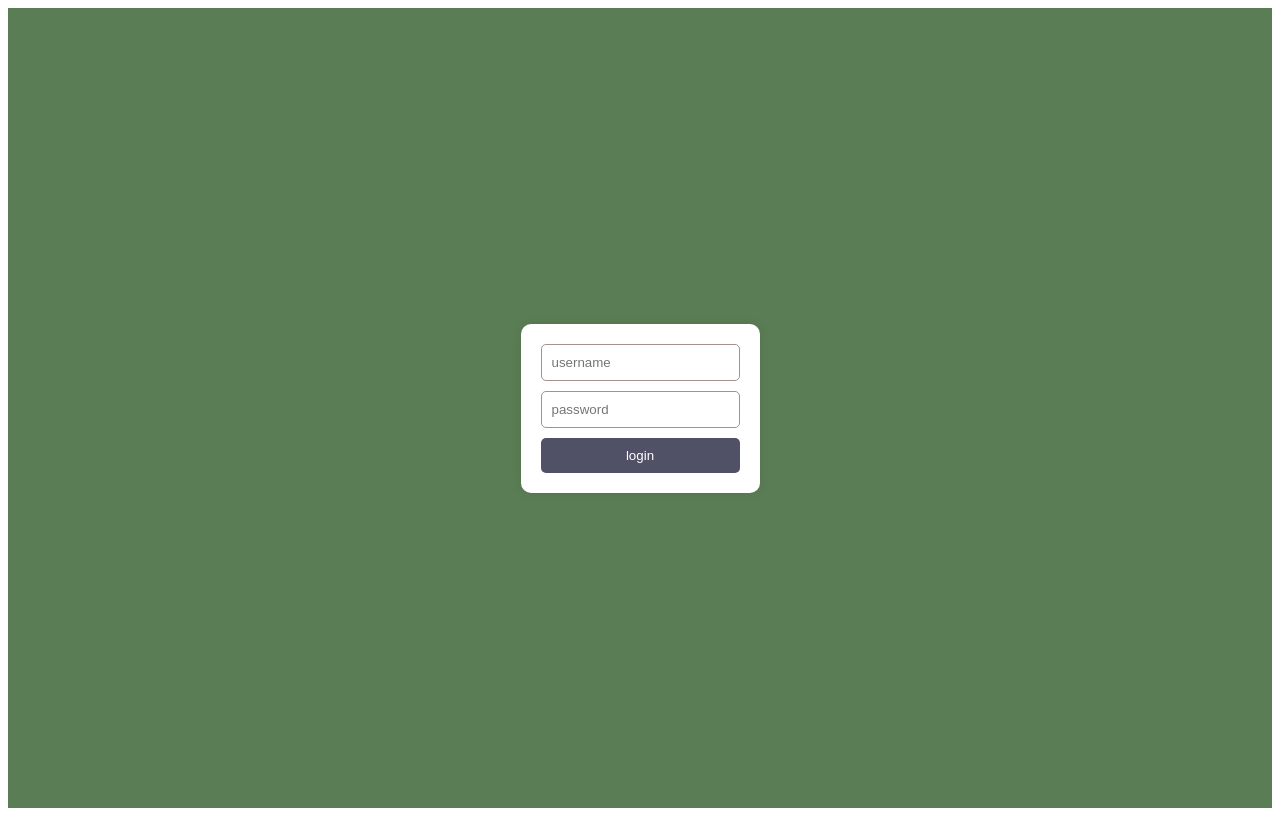
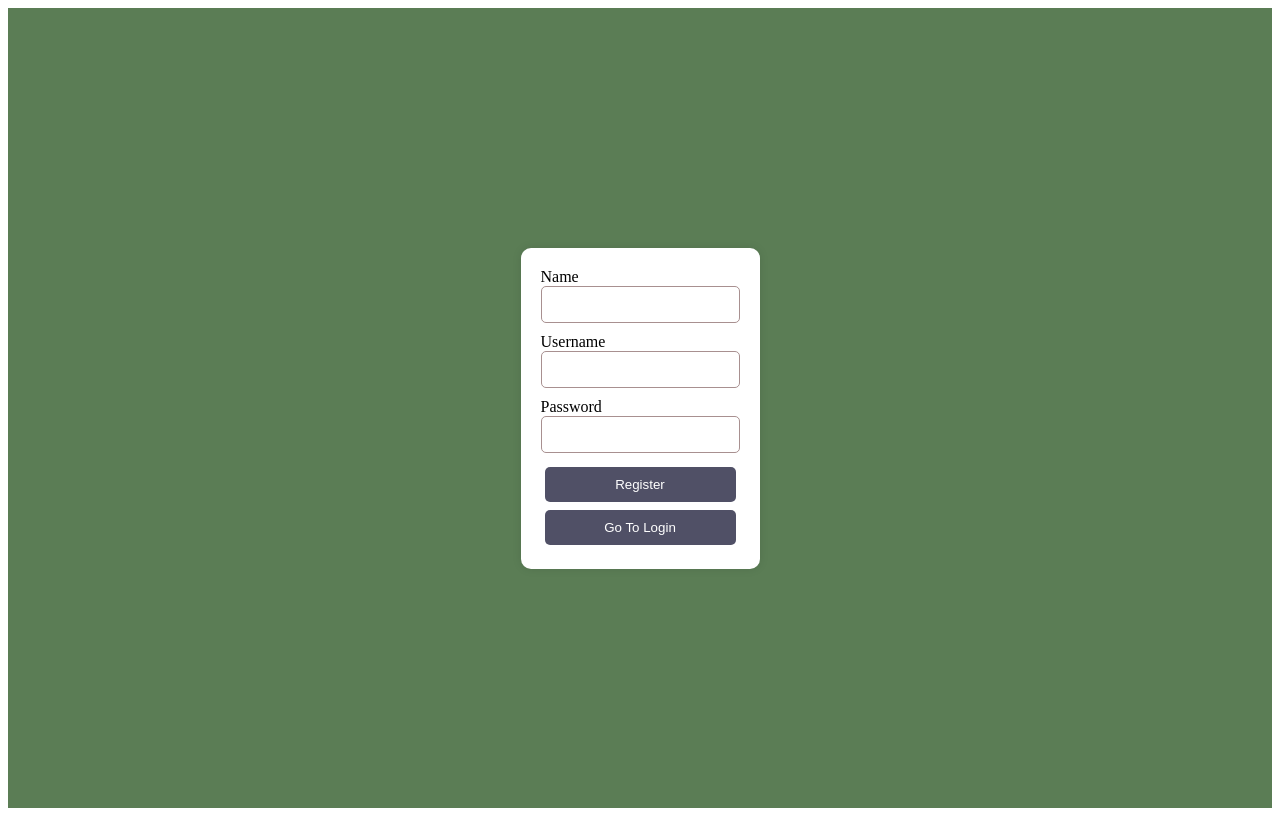
Before and after one commit to Lebussy/ChatApplication, a React (Vite) app in the folder frontend/: page / in a window 1280 px wide. Built offline with nearby package versions, Linux system fonts and the light colour scheme.

Commit message:
Adds a registration form to the button

```diff
--- a/frontend/src/App.jsx
+++ b/frontend/src/App.jsx
@@ -1,6 +1,7 @@
 import ChatRoom from './components/Chatroom.jsx'
 import Login from './components/Login.jsx'
 import Notification from './components/Notification.jsx'
+import UserRegistration from './components/UserRegistration.jsx'
 import { useEffect, useState } from 'react'
 
 import './styles.css'
@@ -11,6 +12,10 @@ const App = () => {
 
   // State for storing the notification
   const [notification, setNotification] = useState(null)
+
+  // Not learnt express routers yet
+  // State for storing a flag for user registration
+  const [isRegistering, setIsRegistering] = useState(true)
 
   // Effect hook for retrieving user from localstorage
   useEffect(() => {
@@ -41,7 +46,14 @@ const App = () => {
   // Method for rendering the login form
   const renderLoginForm = () => {
     return (
-      <Login setUser={setUser} notify={notify}></Login>
+      <Login setUser={setUser} notify={notify} setIsRegistering={setIsRegistering}></Login>
+    )
+  }
+
+  // Method for rendering the registration form
+  const renderRegistrationForm = () => {
+    return (
+      <UserRegistration setIsRegistering={setIsRegistering} notify={notify}></UserRegistration>
     )
   }
 
@@ -50,7 +62,8 @@ const App = () => {
     <div>
       <Notification notification={notification}></Notification>
       {user && renderChatroom()}
-      {!user && renderLoginForm()}
+      {!user && !isRegistering && renderLoginForm()}
+      {!user && isRegistering && renderRegistrationForm()}
     </div>
   )
 
--- a/frontend/src/components/Login.jsx
+++ b/frontend/src/components/Login.jsx
@@ -1,7 +1,7 @@
 import userService from '../services/user.js'
 import { socket } from '../socket.js'
 
-const Login = ({setUser, notify}) => {
+const Login = ({setUser, notify, setIsRegistering}) => {
 
   // Event handler for logging in
   const handleLogin = async event => {
@@ -25,6 +25,9 @@ const Login = ({setUser, notify}) => {
         <input autoComplete='username' name='username' type='text' required={true} placeholder='username'/>
         <input autoComplete='current-password' name='password' type='password' required={true} placeholder='password'/>
         <button type='submit'>login</button>
+        <button type="button" onClick={() => {
+          setIsRegistering(true)
+        }}>Register</button>
       </form>
     </div>
   )
--- /dev/null
+++ b/frontend/src/components/UserRegistration.jsx
@@ -0,0 +1,39 @@
+import userService from '../services/user.js'
+
+const UserRegistration = ({notify, setIsRegistering}) => {
+
+  const handleRegistration = async (event) => {
+    event.preventDefault()
+    try{
+      // Attempts to register the new user to the api
+      const {name, username, password} = event.target
+      const userData = await userService.register({
+        name: name.value,
+        username: username.value,
+        password: password.value
+      })
+      notify('User added', userData.username)
+      setIsRegistering(false)
+    } catch (err){
+      notify('Registration failed', err.message)
+    }
+  }
+  return (
+    <div className="registrationDiv">
+      <form onSubmit={handleRegistration}>
+        <label htmlFor="name">Name</label>
+        <input id="name" name='name' required={true}></input>
+        <label htmlFor="username">Username</label>
+        <input id="username" name='username' required={true}></input>
+        <label htmlFor="password">Password</label>
+        <input id="password" name='password' type='password' required={true}></input>
+        <button type='submit'>Register</button>
+        <button type="button" onClick={() => {
+          setIsRegistering(false)
+        }}>Go To Login</button>
+      </form>
+    </div>
+  )
+}
+
+export default UserRegistration
--- a/frontend/src/services/user.js
+++ b/frontend/src/services/user.js
@@ -8,4 +8,10 @@ const login = async (credentials) => {
   return response.data
 }
 
-export default {login}
+// Method for registering a new user
+const register = async (credentials) => {
+  const response = await axios.post(`${baseURL}/users`, credentials)
+  return response.data
+}
+
+export default {login, register}
--- a/frontend/src/styles.css
+++ b/frontend/src/styles.css
@@ -115,6 +115,7 @@
   border: none;
   border-radius: 5px;
   cursor: pointer;
+  margin: 4px;
 }
 
 .loginDiv button:hover {
@@ -140,3 +141,41 @@
 .notification span {
   margin: 0 5px;
 }
+
+.registrationDiv {
+  display: flex;
+  justify-content: center;
+  align-items: center;
+  height: 100vh;
+  background-color: rgb(91, 125, 85);
+}
+
+.registrationDiv form {
+  display: flex;
+  flex-direction: column;
+  background-color: white;
+  padding: 20px;
+  border-radius: 10px;
+  box-shadow: 0 0 10px rgba(0, 0, 0, 0.1);
+}
+
+.registrationDiv input {
+  margin-bottom: 10px;
+  padding: 10px;
+  border: 1px solid rgb(168, 144, 144);
+  border-radius: 5px;
+}
+
+.registrationDiv button {
+  padding: 10px;
+  background-color: rgb(80, 80, 102);
+  color: white;
+  border: none;
+  border-radius: 5px;
+  cursor: pointer;
+  margin: 4px;
+}
+
+.registrationDiv button:hover {
+  background-color: rgb(60, 60, 82);
+}
```
Also changed, not shown: frontend/src/components/MessageForm.jsx (line endings or trailing spaces), 1 other file (tests, documents, lock files or other folders).
